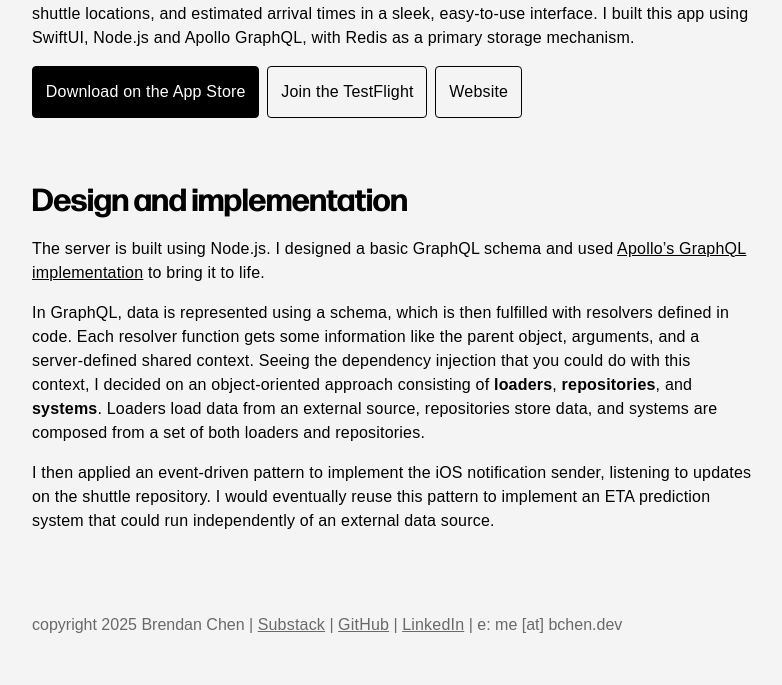
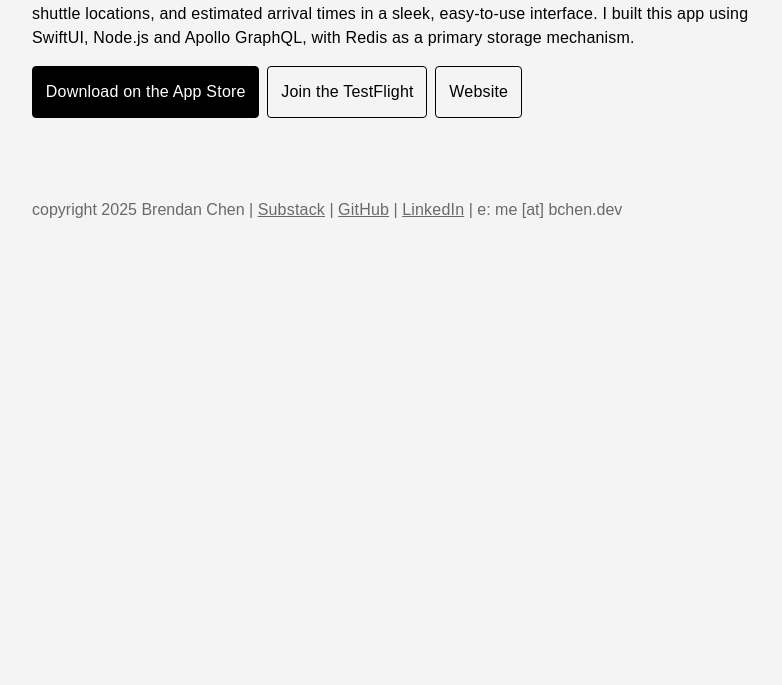
Before and after one commit to brendan-ch/brendan-ch.github.io, a Jekyll site: the page built from projects/interchange/index.md, in a window 1280 px wide. Shown: the part 618-1303 px from the top of the page, without its empty margins (248-1030 px from the left). Built offline with Jekyll 4.4.1, drawn with Linux system fonts in a browser that asks for light colours; some web fonts are replaced; after the commit the page ends 900 px from its top, so only the background shows below that.

Commit message:
Remove the design/implementation section of Interchange
(may publish later elsewhere)

```diff
--- a/projects/interchange/index.md
+++ b/projects/interchange/index.md
@@ -14,14 +14,3 @@ GraphQL, with Redis as a primary storage mechanism.
 [Join the TestFlight](https://testflight.apple.com/join/HbuHfUgW){: .secondary-action }
 [Website](https://interchange.bchen.dev/){: .secondary-action }
 {: .horizontal-wrapper }
-
-## Design and implementation
-
-The server is built using Node.js. I designed a basic GraphQL schema and
-used [Apollo's GraphQL implementation](https://www.apollographql.com/docs/apollo-server/getting-started) to bring it to life.
-
-In GraphQL, data is represented using a schema, which is then fulfilled with
-resolvers defined in code. Each resolver function gets some information like the
-parent object, arguments, and a server-defined shared context. Seeing the dependency injection that you could do with this context, I decided on an object-oriented approach consisting of **loaders**, **repositories**, and **systems**. Loaders load data from an external source, repositories store data, and systems are composed from a set of both loaders and repositories.
-
-I then applied an event-driven pattern to implement the iOS notification sender, listening to updates on the shuttle repository. I would eventually reuse this pattern to implement an ETA prediction system that could run independently of an external data source.
```
